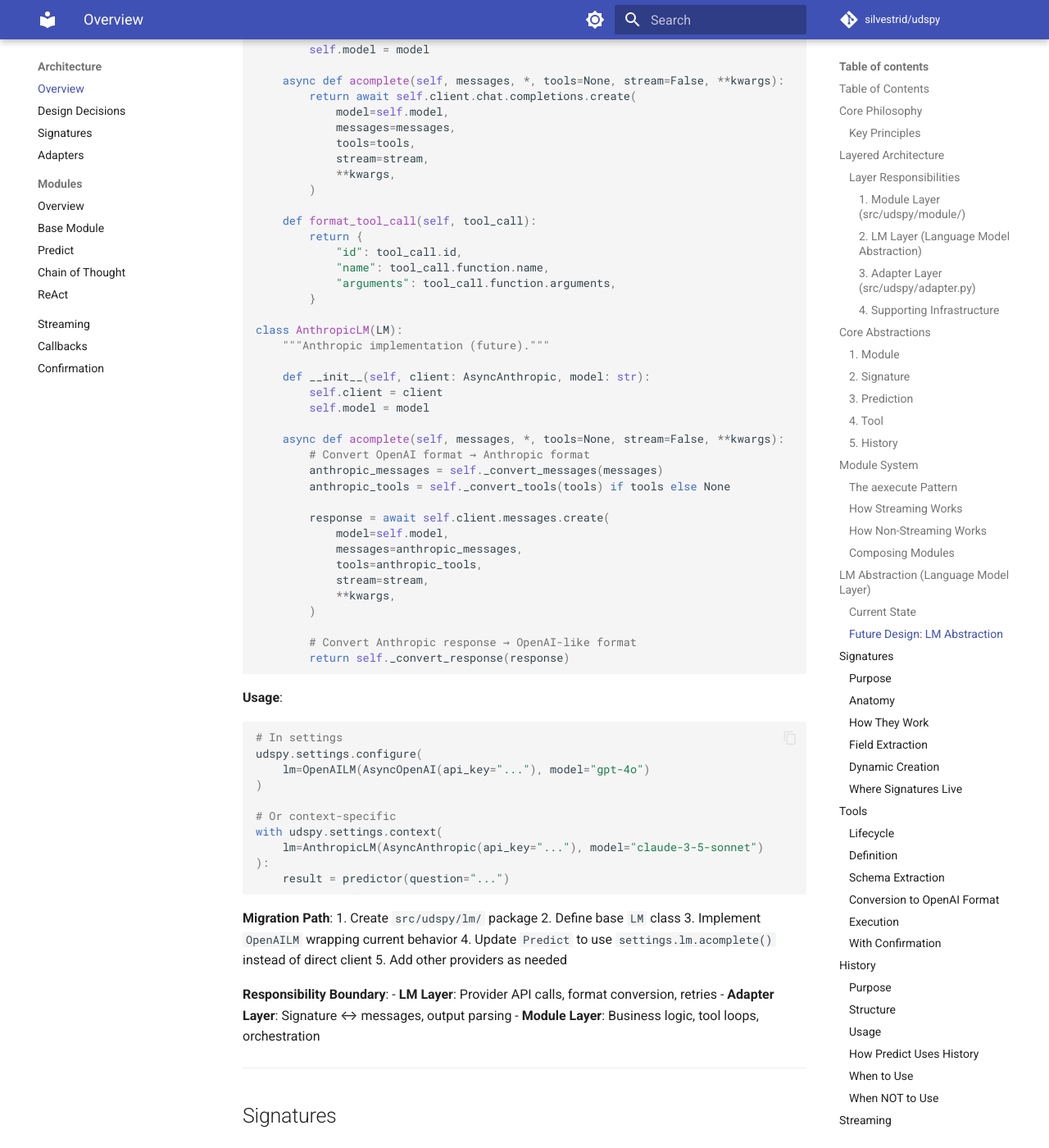
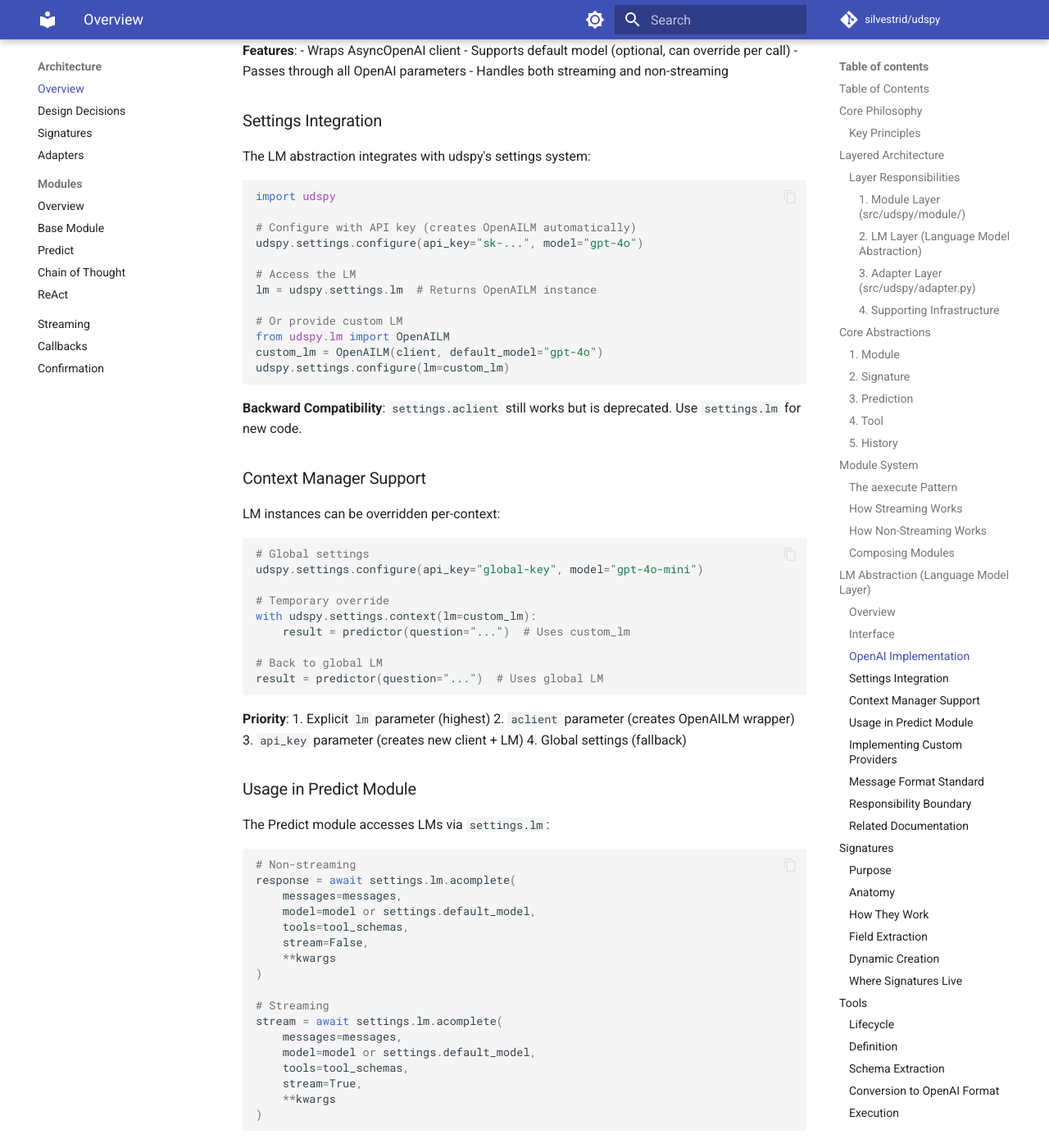
Before and after one commit to baserow/udspy, an MkDocs documentation site: the page built from docs/architecture/overview.md, in a window 1280 px wide and 1400 px high, scrolled down 10363 px. Shown: the whole window at 82% size. Built offline with MkDocs 1.6.1 and Material for MkDocs 9.7.7, drawn with Linux system fonts in a browser that asks for light colours; comment, search, counter and statistics services are not loaded; some of the changed text lies outside the part shown.

Commit message:
docs: add comprehensive tests and documentation for LM abstraction
Add extensive test coverage and documentation for the LM (Language Model)
abstraction layer to ensure robustness and help users understand the feature.

Test coverage (tests/test_lm.py - 19 tests):
- TestOpenAILM: Test OpenAI implementation
  - Basic completion calls
  - Model override and fallback behavior
  - Error handling (missing model)
  - Tool schema passing
  - Streaming support
  - Extra kwargs pass-through

- TestSettingsLMIntegration: Test settings integration
  - Automatic LM creation from configure()
  - Custom LM instances
  - aclient creates OpenAILM wrapper
  - Error when LM not configured
  - Backward compatibility with settings.aclient

- TestLMContextManager: Test context manager
  - Custom LM in context
  - aclient parameter creates LM
  - api_key parameter creates LM
  - LM priority over aclient
  - Nested contexts
  - LM preservation when changing other settings

- TestLMAbstraction: Test base abstraction
  - LM is abstract (can't instantiate)
  - Custom implementations work

Documentation added:
- docs/architecture/lm.md: Comprehensive LM abstraction guide
  - Core concepts and interface
  - OpenAI implementation details
  - Settings integration
  - Context manager usage
  - Custom provider implementation guide
  - Message and tool format standards
  - Error handling patterns
  - Type handling
  - Best practices
  - Comparison with DSPy
  - Future enhancements

- docs/architecture/overview.md: Updated architecture overview
  - Updated layered architecture diagram
  - Replaced "Future Design" with current implementation
  - Added LM interface details
  - Settings integration examples
  - Context manager patterns
  - Custom provider guide
  - Responsibility boundaries
  - Reference to detailed docs

All 173 tests pass (19 new + 154 existing).

🤖 Generated with [Claude Code](https://claude.com/claude-code)

Co-Authored-By: Claude <noreply@anthropic.com>

````diff
--- a/docs/architecture/overview.md
+++ b/docs/architecture/overview.md
@@ -73,10 +73,10 @@ udspy is organized into clear layers with well-defined responsibilities:
 └─────────────────────────────────────────────────────────┘
                            ↓
 ┌─────────────────────────────────────────────────────────┐
-│                  LM Layer (Future)                       │
+│                  LM Layer (Provider Abstraction)         │
 │  - Abstract interface to LLM providers                   │
-│  - Currently: OpenAI via settings.aclient                │
-│  - Future: Anthropic, local models, etc.                 │
+│  - Currently: OpenAI via settings.lm                     │
+│  - Extensible: Anthropic, local models, etc.             │
 └─────────────────────────────────────────────────────────┘
                            ↓
 ┌─────────────────────────────────────────────────────────┐
@@ -450,32 +450,22 @@ class Pipeline(Module):
 
 ## LM Abstraction (Language Model Layer)
 
-### Current State
+### Overview
 
-Currently, udspy directly uses OpenAI's AsyncOpenAI client via `settings.aclient`:
+The LM (Language Model) abstraction provides a **provider-agnostic interface** for interacting with LLMs. This allows udspy to work with different providers (OpenAI, Anthropic, local models, etc.) through a common interface.
+
+**Location**: `src/udspy/lm/`
+
+**Key Files**:
+- `lm/base.py` - Abstract LM interface
+- `lm/openai.py` - OpenAI implementation
+- `lm/__init__.py` - Public API exports
+
+### Interface
 
 ```python
-# In Predict._aforward():
-response = await settings.aclient.chat.completions.create(
-    model=self.model or settings.default_model,
-    messages=messages,
-    tools=tools_openai if tools_openai else None,
-    stream=stream,
-    **merged_kwargs,
-)
-```
+from abc import ABC, abstractmethod
 
-**Problems**:
-- Tightly coupled to OpenAI
-- Can't use Anthropic, Gemini, local models
-- LLM logic mixed with module orchestration
-
-### Future Design: LM Abstraction
-
-**Goal**: Abstract LLM provider behind a common interface, similar to DSPy's `dspy.LM`.
-
-**Interface**:
-```python
 class LM(ABC):
     """Abstract language model interface."""
 
@@ -484,108 +474,224 @@ class LM(ABC):
         self,
         messages: list[dict[str, Any]],
         *,
+        model: str,
         tools: list[dict[str, Any]] | None = None,
         stream: bool = False,
         **kwargs: Any,
-    ) -> ChatCompletion | AsyncGenerator[ChatCompletionChunk, None]:
-        """Generate completion with optional tool calling.
+    ) -> Any | AsyncGenerator[Any, None]:
+        """Generate completion from the language model.
 
         Args:
             messages: List of messages in OpenAI format
-            tools: Optional list of tool schemas
-            stream: Whether to stream the response
+            model: Model identifier (e.g., "gpt-4o")
+            tools: Optional list of tool schemas in OpenAI format
+            stream: If True, return an async generator of chunks
             **kwargs: Provider-specific parameters
 
         Returns:
-            ChatCompletion or AsyncGenerator of chunks
+            If stream=False: Completion response object
+            If stream=True: AsyncGenerator yielding chunks
         """
-        pass
-
-    @abstractmethod
-    def format_tool_call(self, tool_call: Any) -> dict[str, Any]:
-        """Convert provider-specific tool call to standard format."""
-        pass
-
-    @abstractmethod
-    def format_tool_result(self, tool_call_id: str, result: str) -> dict[str, Any]:
-        """Format tool result for provider."""
         pass
 ```
 
-**Implementations**:
+**Design Decisions**:
+- Single method interface - simple and focused
+- OpenAI message format as standard (widely adopted)
+- Generic return types to support any provider
+- Provider implementations handle format conversion internally
+
+### OpenAI Implementation
+
 ```python
-class OpenAILM(LM):
-    """OpenAI implementation."""
+from openai import AsyncOpenAI
+from udspy.lm import OpenAILM
 
-    def __init__(self, client: AsyncOpenAI, model: str):
-        self.client = client
-        self.model = model
+# Create instance
+client = AsyncOpenAI(api_key="sk-...")
+lm = OpenAILM(client, default_model="gpt-4o")
 
-    async def acomplete(self, messages, *, tools=None, stream=False, **kwargs):
-        return await self.client.chat.completions.create(
-            model=self.model,
-            messages=messages,
-            tools=tools,
-            stream=stream,
-            **kwargs,
-        )
+# Use directly
+response = await lm.acomplete(
+    messages=[{"role": "user", "content": "Hello"}],
+    temperature=0.7
+)
+```
 
-    def format_tool_call(self, tool_call):
-        return {
-            "id": tool_call.id,
-            "name": tool_call.function.name,
-            "arguments": tool_call.function.arguments,
-        }
+**Features**:
+- Wraps AsyncOpenAI client
+- Supports default model (optional, can override per call)
+- Passes through all OpenAI parameters
+- Handles both streaming and non-streaming
+
+### Settings Integration
+
+The LM abstraction integrates with udspy's settings system:
+
+```python
+import udspy
+
+# Configure with API key (creates OpenAILM automatically)
+udspy.settings.configure(api_key="sk-...", model="gpt-4o")
+
+# Access the LM
+lm = udspy.settings.lm  # Returns OpenAILM instance
+
+# Or provide custom LM
+from udspy.lm import OpenAILM
+custom_lm = OpenAILM(client, default_model="gpt-4o")
+udspy.settings.configure(lm=custom_lm)
+```
+
+**Backward Compatibility**: `settings.aclient` still works but is deprecated. Use `settings.lm` for new code.
+
+### Context Manager Support
+
+LM instances can be overridden per-context:
+
+```python
+# Global settings
+udspy.settings.configure(api_key="global-key", model="gpt-4o-mini")
+
+# Temporary override
+with udspy.settings.context(lm=custom_lm):
+    result = predictor(question="...")  # Uses custom_lm
+
+# Back to global LM
+result = predictor(question="...")  # Uses global LM
+```
+
+**Priority**:
+1. Explicit `lm` parameter (highest)
+2. `aclient` parameter (creates OpenAILM wrapper)
+3. `api_key` parameter (creates new client + LM)
+4. Global settings (fallback)
+
+### Usage in Predict Module
+
+The Predict module accesses LMs via `settings.lm`:
+
+```python
+# Non-streaming
+response = await settings.lm.acomplete(
+    messages=messages,
+    model=model or settings.default_model,
+    tools=tool_schemas,
+    stream=False,
+    **kwargs
+)
+
+# Streaming
+stream = await settings.lm.acomplete(
+    messages=messages,
+    model=model or settings.default_model,
+    tools=tool_schemas,
+    stream=True,
+    **kwargs
+)
+```
+
+This centralizes all LLM calls and makes provider swapping trivial.
+
+### Implementing Custom Providers
+
+To add a new provider, implement the `LM` interface:
+
+```python
+from udspy.lm import LM
 
 class AnthropicLM(LM):
-    """Anthropic implementation (future)."""
+    """Anthropic Claude implementation."""
 
-    def __init__(self, client: AsyncAnthropic, model: str):
-        self.client = client
-        self.model = model
+    def __init__(self, api_key: str, default_model: str | None = None):
+        from anthropic import AsyncAnthropic
+        self.client = AsyncAnthropic(api_key=api_key)
+        self.default_model = default_model
 
-    async def acomplete(self, messages, *, tools=None, stream=False, **kwargs):
-        # Convert OpenAI format → Anthropic format
+    async def acomplete(
+        self,
+        messages: list[dict[str, Any]],
+        *,
+        model: str | None = None,
+        tools: list[dict[str, Any]] | None = None,
+        stream: bool = False,
+        **kwargs: Any,
+    ) -> Any | AsyncGenerator[Any, None]:
+        actual_model = model or self.default_model
+        if not actual_model:
+            raise ValueError("No model specified")
+
+        # Convert OpenAI format to Anthropic format
         anthropic_messages = self._convert_messages(messages)
         anthropic_tools = self._convert_tools(tools) if tools else None
 
-        response = await self.client.messages.create(
-            model=self.model,
+        # Call Anthropic API
+        return await self.client.messages.create(
+            model=actual_model,
             messages=anthropic_messages,
             tools=anthropic_tools,
             stream=stream,
-            **kwargs,
+            **kwargs
         )
 
-        # Convert Anthropic response → OpenAI-like format
-        return self._convert_response(response)
+    def _convert_messages(self, messages):
+        """Convert OpenAI → Anthropic format."""
+        # Implementation details...
 ```
 
 **Usage**:
 ```python
-# In settings
-udspy.settings.configure(
-    lm=OpenAILM(AsyncOpenAI(api_key="..."), model="gpt-4o")
-)
+from my_providers import AnthropicLM
 
-# Or context-specific
-with udspy.settings.context(
-    lm=AnthropicLM(AsyncAnthropic(api_key="..."), model="claude-3-5-sonnet")
-):
-    result = predictor(question="...")
+lm = AnthropicLM(api_key="sk-ant-...", default_model="claude-3-5-sonnet")
+udspy.settings.configure(lm=lm)
+
+# All udspy features work with your custom provider!
 ```
 
-**Migration Path**:
-1. Create `src/udspy/lm/` package
-2. Define base `LM` class
-3. Implement `OpenAILM` wrapping current behavior
-4. Update `Predict` to use `settings.lm.acomplete()` instead of direct client
-5. Add other providers as needed
+### Message Format Standard
 
-**Responsibility Boundary**:
-- **LM Layer**: Provider API calls, format conversion, retries
-- **Adapter Layer**: Signature ↔ messages, output parsing
-- **Module Layer**: Business logic, tool loops, orchestration
+LM implementations should accept/return **OpenAI message format**:
+
+```python
+[
+    {"role": "system", "content": "You are helpful."},
+    {"role": "user", "content": "Hello!"},
+    {"role": "assistant", "content": "Hi!"},
+]
+```
+
+**Why OpenAI format?**
+- Industry standard
+- Simple and flexible
+- Easy to convert to other formats
+- Well-documented
+
+Custom providers convert internally.
+
+### Responsibility Boundary
+
+**LM Layer Owns**:
+- Making API calls to providers
+- Handling streaming vs non-streaming responses
+- Provider-specific parameter passing
+- Format conversion (provider ↔ OpenAI format)
+
+**LM Layer Does NOT Own**:
+- Prompt formatting (Adapter Layer)
+- Output parsing (Adapter Layer)
+- Tool execution (Module Layer)
+- Retry/error handling (Module Layer)
+- Orchestration logic (Module Layer)
+
+### Related Documentation
+
+See [LM Abstraction](lm.md) for comprehensive documentation including:
+- Detailed API reference
+- Custom provider implementation guide
+- Context manager examples
+- Type handling
+- Best practices
 
 ---
 
````
Also changed, not shown: docs/architecture/lm.md (added, +404 -0 lines), 1 other file.
